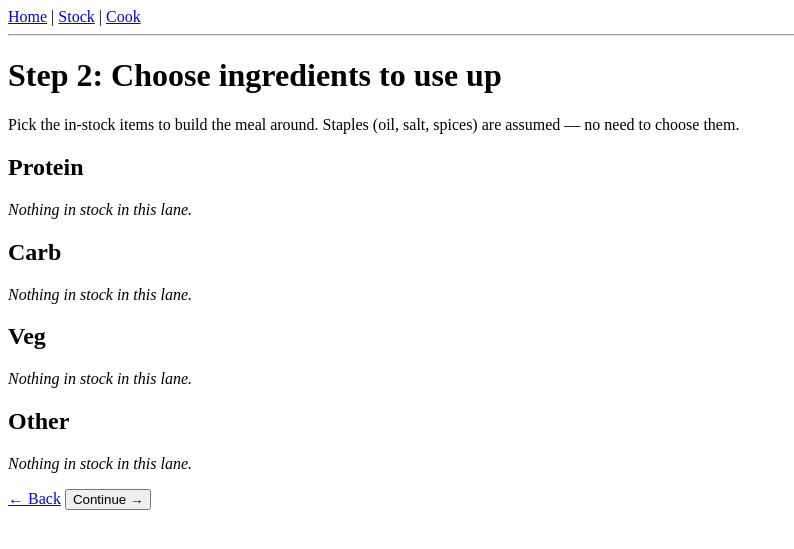
After one commit to amiablealex/my-kitchen, a Flask app: page /cook/ingredients in a window 1280 px wide. The commit adds this page. Shown: the top 549 px of the page, without its empty margins (0-794 px from the left). Run offline with Flask 3, Linux system fonts and the light colour scheme.

Commit message:
added wizard route (stock check, ingredients, cuisine, time, servings, review)

```diff
--- a/my_kitchen/__init__.py
+++ b/my_kitchen/__init__.py
@@ -30,4 +30,7 @@ def create_app(config_class=Config):
     from .stock.routes import stock_bp
     app.register_blueprint(stock_bp)
 
+    from .wizard.routes import wizard_bp
+    app.register_blueprint(wizard_bp)
+
     return app
--- a/my_kitchen/templates/base.html
+++ b/my_kitchen/templates/base.html
@@ -8,7 +8,8 @@
 <body>
   <nav>
     <a href="{{ url_for('main.index') }}">Home</a> |
-    <a href="{{ url_for('stock.index') }}">Stock</a>
+    <a href="{{ url_for('stock.index') }}">Stock</a> |
+    <a href="{{ url_for('wizard.start') }}">Cook</a>
   </nav>
   <hr>
   <main>
--- /dev/null
+++ b/my_kitchen/templates/wizard/step_ingredients.html
@@ -0,0 +1,32 @@
+{% extends "base.html" %}
+{% block title %}Cook — Choose ingredients{% endblock %}
+{% block content %}
+  <h1>Step 2: Choose ingredients to use up</h1>
+  <p>Pick the in-stock items to build the meal around. Staples (oil, salt, spices) are assumed — no need to choose them.</p>
+
+  <form method="post" action="{{ url_for('wizard.step_ingredients') }}">
+    {% for section_label, items in lanes %}
+      <h2>{{ section_label }}</h2>
+      {% if items %}
+        <ul>
+          {% for ing in items %}
+            <li>
+              <label>
+                <input type="checkbox" name="ingredient_ids" value="{{ ing.id }}"
+                       {% if ing.id in selected %}checked{% endif %}>
+                {{ ing.name }}{% if ing.note %} <em>({{ ing.note }})</em>{% endif %}
+              </label>
+            </li>
+          {% endfor %}
+        </ul>
+      {% else %}
+        <p><em>Nothing in stock in this lane.</em></p>
+      {% endif %}
+    {% endfor %}
+
+    <p>
+      <a href="{{ url_for('wizard.step_stock') }}">← Back</a>
+      <button type="submit">Continue →</button>
+    </p>
+  </form>
+{% endblock %}
--- /dev/null
+++ b/my_kitchen/wizard/routes.py
@@ -0,0 +1,143 @@
+from flask import (
+    Blueprint, render_template, request, redirect, url_for, session
+)
+
+from ..models import Category, Ingredient
+
+wizard_bp = Blueprint("wizard", __name__, url_prefix="/cook")
+
+# MVP-hardcoded option lists (made configurable in a later phase).
+CUISINES = ["Italian", "Mediterranean", "British", "Asian", "Surprise me"]
+TIME_BANDS = [("quick", "Quick (under 30 min)"), ("relaxed", "Relaxed (30–75 min)")]
+SECTIONS = [("protein", "Protein"), ("carb", "Carb"), ("veg", "Veg"), ("other", "Other")]
+
+
+def fresh_wizard():
+    return {
+        "selected_ingredient_ids": [],
+        "cuisine": "Surprise me",
+        "time_band": "quick",
+        "servings": 2,
+    }
+
+
+def get_wizard():
+    """Return the current wizard state, initialising defaults if absent.
+    Keeps direct access to a later step from crashing."""
+    w = session.get("wizard")
+    if not w:
+        w = fresh_wizard()
+        session["wizard"] = w
+    return w
+
+
+def save_wizard(w):
+    session["wizard"] = w
+    session.modified = True
+
+
+@wizard_bp.route("/")
+def start():
+    """Begin a fresh cook flow (clears any prior in-progress wizard)."""
+    session["wizard"] = fresh_wizard()
+    session.modified = True
+    return redirect(url_for("wizard.step_stock"))
+
+
+@wizard_bp.route("/stock")
+def step_stock():
+    """Step 1 — stock check. Reuses the stock toggle/note endpoints + stock.js."""
+    get_wizard()
+    categories = Category.query.order_by(Category.display_order).all()
+    core_groups = []
+    for cat in categories:
+        items = sorted(
+            [i for i in cat.ingredients if not i.is_staple],
+            key=lambda i: i.name.lower(),
+        )
+        if items:
+            core_groups.append((cat, items))
+    return render_template("wizard/step_stock.html", core_groups=core_groups)
+
+
+@wizard_bp.route("/ingredients", methods=["GET", "POST"])
+def step_ingredients():
+    """Step 2 — choose in-stock core ingredients, grouped into the four lanes."""
+    w = get_wizard()
+    if request.method == "POST":
+        ids = request.form.getlist("ingredient_ids")
+        w["selected_ingredient_ids"] = [int(x) for x in ids if x.isdigit()]
+        save_wizard(w)
+        return redirect(url_for("wizard.step_cuisine"))
+
+    in_stock = Ingredient.query.filter_by(in_stock=True, is_staple=False).all()
+    lanes = []
+    for section_key, section_label in SECTIONS:
+        items = sorted(
+            [i for i in in_stock if i.category.section == section_key],
+            key=lambda i: i.name.lower(),
+        )
+        lanes.append((section_label, items))
+    selected = set(w["selected_ingredient_ids"])
+    return render_template("wizard/step_ingredients.html", lanes=lanes, selected=selected)
+
+
+@wizard_bp.route("/cuisine", methods=["GET", "POST"])
+def step_cuisine():
+    """Step 3 — cuisine."""
+    w = get_wizard()
+    if request.method == "POST":
+        choice = request.form.get("cuisine", "Surprise me")
+        w["cuisine"] = choice if choice in CUISINES else "Surprise me"
+        save_wizard(w)
+        return redirect(url_for("wizard.step_time"))
+    return render_template("wizard/step_cuisine.html", cuisines=CUISINES, current=w["cuisine"])
+
+
+@wizard_bp.route("/time", methods=["GET", "POST"])
+def step_time():
+    """Step 4 — time band."""
+    w = get_wizard()
+    if request.method == "POST":
+        choice = request.form.get("time_band", "quick")
+        w["time_band"] = choice if choice in dict(TIME_BANDS) else "quick"
+        save_wizard(w)
+        return redirect(url_for("wizard.step_servings"))
+    return render_template("wizard/step_time.html", time_bands=TIME_BANDS, current=w["time_band"])
+
+
+@wizard_bp.route("/servings", methods=["GET", "POST"])
+def step_servings():
+    """Step 5 — servings (the simple 'cooking for' proxy in the MVP)."""
+    w = get_wizard()
+    if request.method == "POST":
+        try:
+            servings = int(request.form.get("servings", 2))
+        except (TypeError, ValueError):
+            servings = 2
+        w["servings"] = max(1, min(servings, 20))
+        save_wizard(w)
+        return redirect(url_for("wizard.review"))
+    return render_template("wizard/step_servings.html", current=w["servings"])
+
+
+@wizard_bp.route("/review")
+def review():
+    """Pre-generate summary — proves the collected brief round-tripped."""
+    w = get_wizard()
+    ids = w["selected_ingredient_ids"] or [0]
+    selected = Ingredient.query.filter(Ingredient.id.in_(ids)).all()
+    time_label = dict(TIME_BANDS).get(w["time_band"], w["time_band"])
+    return render_template(
+        "wizard/review.html",
+        selected=selected,
+        cuisine=w["cuisine"],
+        time_label=time_label,
+        servings=w["servings"],
+    )
+
+
+@wizard_bp.route("/generate", methods=["POST"])
+def generate():
+    """Stub for CP4. The LLM call, choice screen, and recipe display land in CP5."""
+    return render_template("wizard/generate_stub.html")
```
Also changed, not shown: my_kitchen/templates/wizard/generate_stub.html (added, +8 -0 lines), my_kitchen/templates/wizard/review.html (added, +31 -0 lines), my_kitchen/templates/wizard/step_cuisine.html (added, +17 -0 lines), my_kitchen/templates/wizard/step_servings.html (added, +14 -0 lines), my_kitchen/templates/wizard/step_stock.html (added, +30 -0 lines), my_kitchen/templates/wizard/step_time.html (added, +17 -0 lines), my_kitchen/wizard/__init__.py (added).
